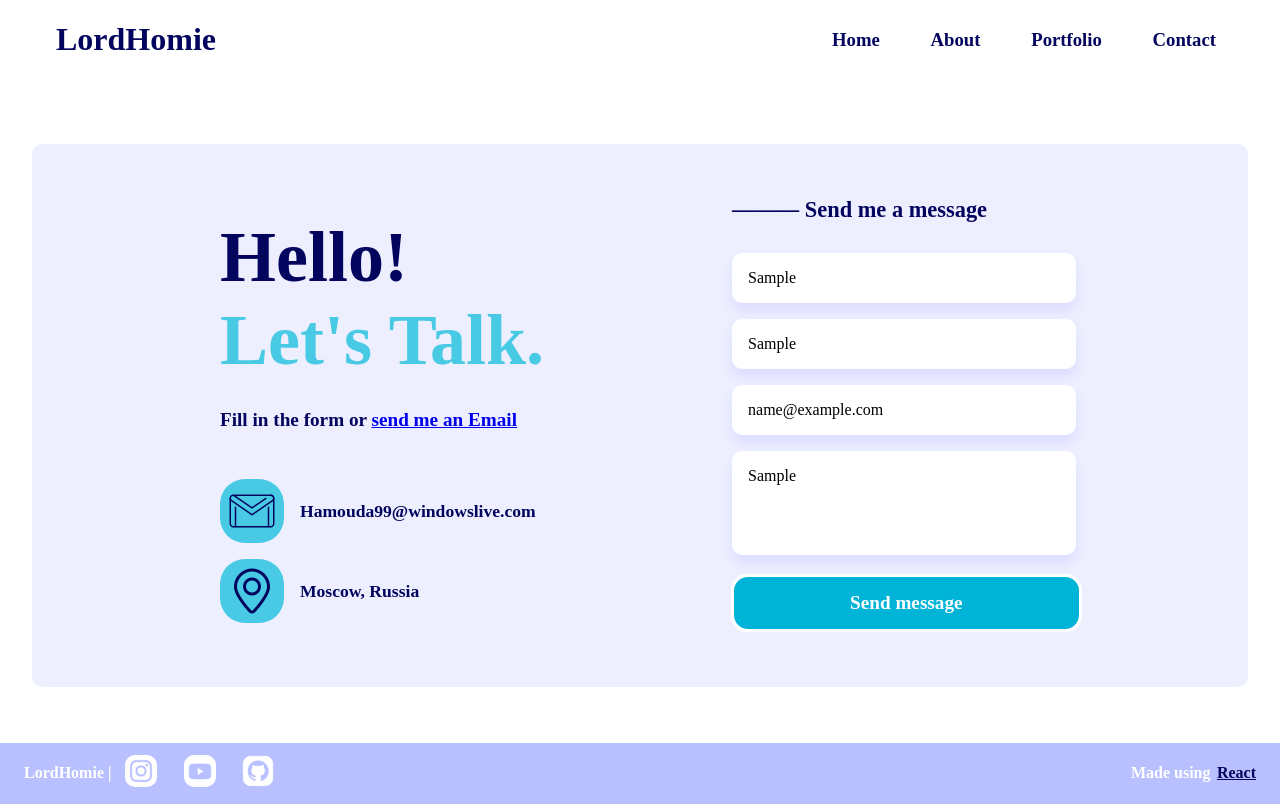
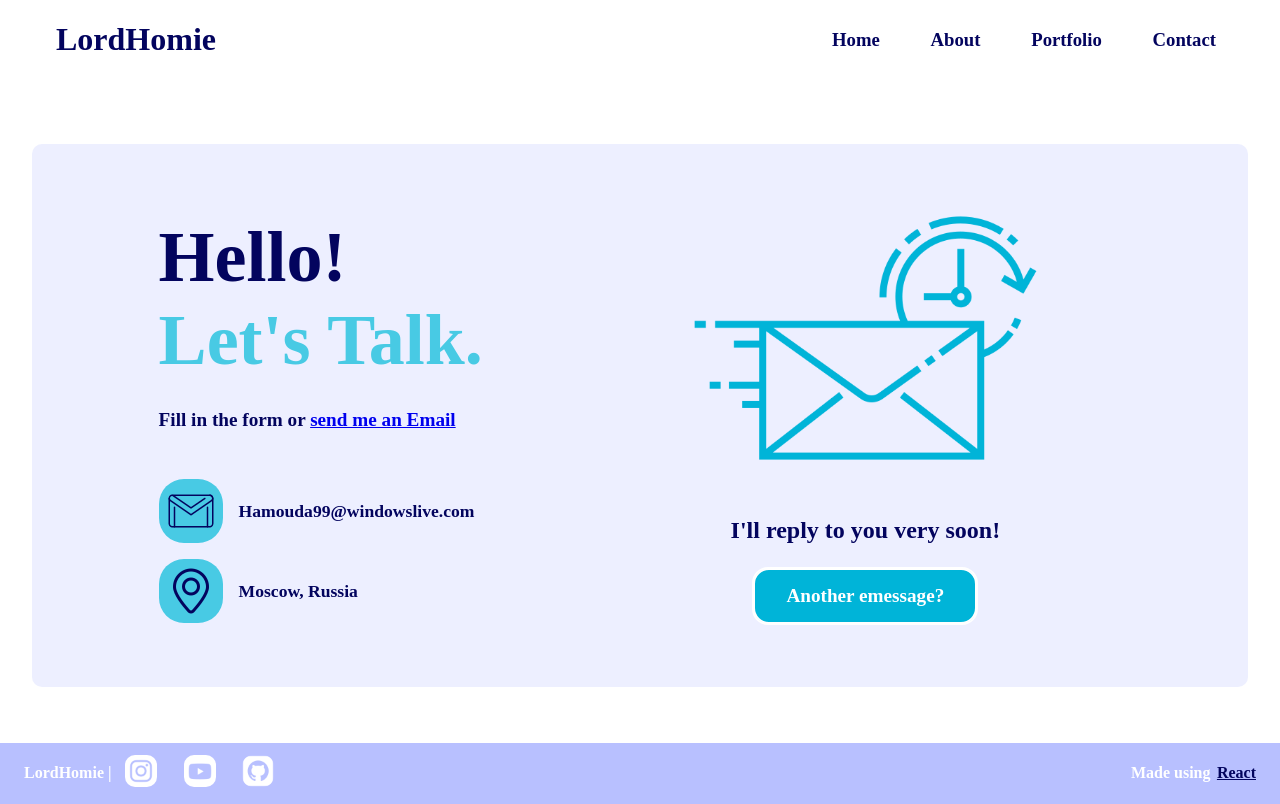
Before and after one commit to LordHomie/LordHomie.github.io, a React (Create React App) app: page /contact in a window 1280 px wide. Both pictures are taken after typing "Sample", "Sample", "name@example.com", "Sample" into the empty fields and a click on the button "Send message". Built offline with nearby package versions, Linux system fonts and the light colour scheme.

Commit message:
Adding SentForm component

```diff
--- /dev/null
+++ b/src/components/Contact/ContactComponents/FormSent.js
@@ -0,0 +1,22 @@
+import Button from "../../UI/Button";
+
+import classes from "./FormSent.module.css";
+import formSent from "../../../assets/form-sent.png";
+
+const FormSent = (props) => {
+  return (
+    <section
+      className={`${classes["form-sent"]} ${
+        props.isSentIconHidden ? props.hideClass : ""
+      }`}
+    >
+      <img src={formSent} alt="Form is Sent" />
+      <h3>I'll reply to you very soon!</h3>
+      <div className={classes["form-sent-btn"]}>
+        <Button onClick={props.showForm}>Another emessage?</Button>
+      </div>
+    </section>
+  );
+};
+
+export default FormSent;
--- /dev/null
+++ b/src/components/Contact/ContactComponents/FormSent.module.css
@@ -0,0 +1,46 @@
+.form-sent {
+  display: flex;
+  flex-direction: column;
+  justify-content: center;
+  align-items: center;
+}
+
+.form-sent img {
+  width: 70%;
+}
+
+.form-sent h3 {
+  margin-top: 0;
+  font-size: 1.5rem;
+  padding: 0 1rem;
+}
+
+.form-sent-btn {
+  padding: 0 1rem;
+}
+
+.form-sent-btn button {
+  margin-top: 0;
+  font-size: 1.2rem;
+}
+
+@media (max-width: 768px) {
+  .form-sent img {
+    width: 60%;
+  }
+  .form-sent h3 {
+    font-size: 1.3rem;
+  }
+  .form-sent-btn button {
+    font-size: 1rem;
+  }
+}
+
+@media (max-width: 500px) {
+  .form-sent h3 {
+    font-size: 1rem;
+  }
+  .form-sent-btn button {
+    font-size: 0.8rem;
+  }
+}
--- a/src/components/Contact/ContactComponents/RightContentComponent.js
+++ b/src/components/Contact/ContactComponents/RightContentComponent.js
@@ -1,14 +1,35 @@
+import { Fragment, useState } from "react";
 import Button from "../../UI/Button";
+import FormSent from "./FormSent";
 
 import classes from "./RightContentComponent.module.css";
 
 const RightContentComponent = () => {
+  const [isformHidden, setIsFormHidden] = useState(false);
+  const [isSentIconHidden, setIsSentIconHidden] = useState(true);
+
+  const hideForm = () => {
+    setIsFormHidden(true);
+    setIsSentIconHidden(false);
+  };
+
+  const showForm = () => {
+    setIsFormHidden(false);
+    setIsSentIconHidden(true);
+  };
+
   const formSubmitHandler = (event) => {
     event.preventDefault();
+    hideForm();
   };
 
   return (
-    <section className={classes["right-content"]}>
+    <Fragment>
+      <section
+        className={`${classes["right-content"]} ${
+          isformHidden ? classes.hide : ""
+        }`}
+      >
         <h4 className={classes["form-title"]}>Send me a message</h4>
         <form onSubmit={formSubmitHandler}>
           <input type="text" placeholder="Name..." />
@@ -22,6 +43,12 @@ const RightContentComponent = () => {
           <Button className={classes["contact-button"]}>Send message</Button>
         </form>
       </section>
+      <FormSent
+        isSentIconHidden={isSentIconHidden}
+        showForm={showForm}
+        hideClass={classes.hide}
+      />
+    </Fragment>
   );
 };
 
--- a/src/components/Contact/ContactComponents/RightContentComponent.module.css
+++ b/src/components/Contact/ContactComponents/RightContentComponent.module.css
@@ -43,6 +43,10 @@
   margin-top: 0;
 }
 
+.hide {
+  display: none;
+}
+
 @media (max-width: 1030px) {
   .right-content {
     width: 90%;
```
Also changed, not shown: src/assets/form-sent.png (added). Lines whose indentation alone changed are shown as unchanged.
